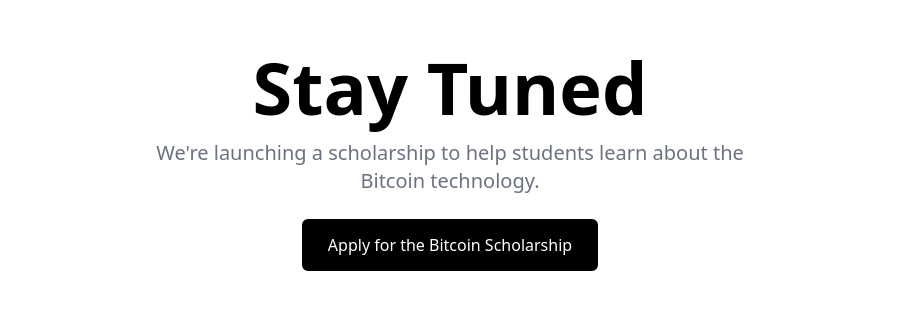
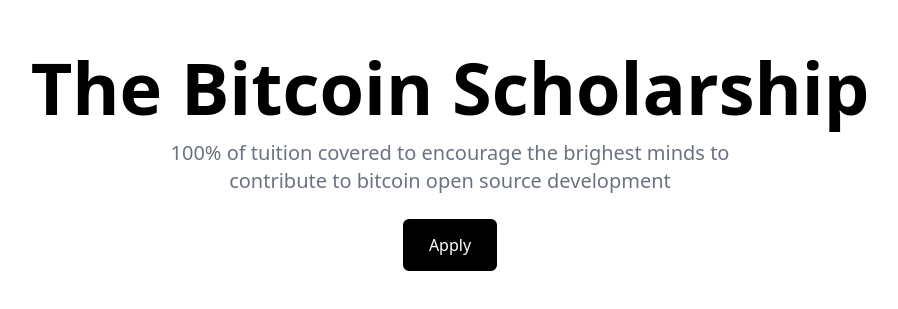
Before and after one commit to bitcoin-dev-project/bitcoin-scholarship, a website: page index.html in a window 1280 px wide. Shown: the part 239-548 px from the top of the page, without its empty margins (190-1088 px from the left). Drawn offline with Linux system fonts and the light colour scheme.

Commit message:
copy update

```diff
--- a/index.html
+++ b/index.html
@@ -12,18 +12,17 @@
       class="flex flex-col h-screen items-center justify-center text-center gap-4 p-4"
     >
       <h1 class="text-4xl sm:text-4xl md:text-7xl font-bold text-black">
-        Stay Tuned
+        The Bitcoin Scholarship
       </h1>
       <p
         class="text-center text-gray-500 dark:text-gray-500 text-base md:text-xl max-w-[600px] font-normal mb-2"
       >
-        We're launching a scholarship to help students learn about the Bitcoin
-        technology.
+        100% of tuition covered to encourage the brighest minds to contribute to bitcoin open source development
       </p>
       <button
         class="custom-border bg-black text-white w-fit p-3 px-6 rounded-md text-sm md:text-base hover:border-2 hover:bg-transparent hover:border-black hover:text-black transition-colors"
       >
-        Apply for the Bitcoin Scholarship
+        Apply
       </button>
     </main>
   </body>
```
